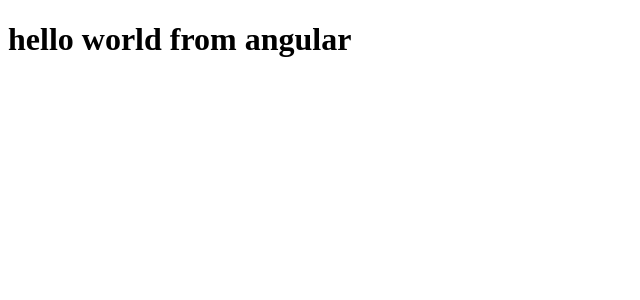
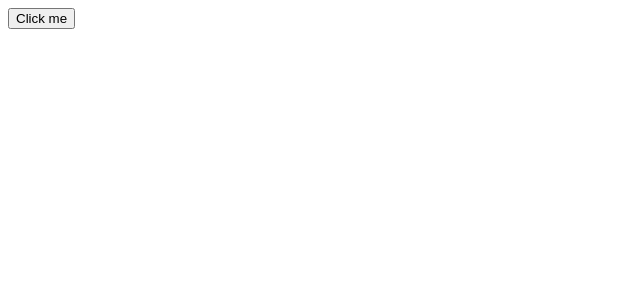
Before and after one commit to MaryamGhiasvand/Angular, an Angular app: page / in a window 1280 px wide. Shown: the top 300 px of the page, without its empty margins (0-640 px from the left). Built offline with nearby package versions, Linux system fonts and the light colour scheme.

Commit message:
Add event binding

```diff
--- a/src/app/app.component.html
+++ b/src/app/app.component.html
@@ -1,2 +1,3 @@
 <!-- thi code which is shown in the first page -->
 <h1>hello world from angular</h1>
+{{title}}
--- a/src/app/app.component.ts
+++ b/src/app/app.component.ts
@@ -2,9 +2,17 @@ import { Component } from '@angular/core';
 
 @Component({
   selector: 'app-root',
-  templateUrl: './app.component.html',
+  // templateUrl: './app.component.html',
+  //for element button we have (event) with small case
+
+  //u can send the entire event as parameter ==> access in template with $Event
+  template : '<button (click)="clickme($event)">Click me</button>',
   styleUrls: ['./app.component.css']
 })
 export class AppComponent {
   title = 'AngularProject';
+  clickme(e){
+    console.log('btn clicked',e);
+    alert('clicked');
+  }
 }
```
